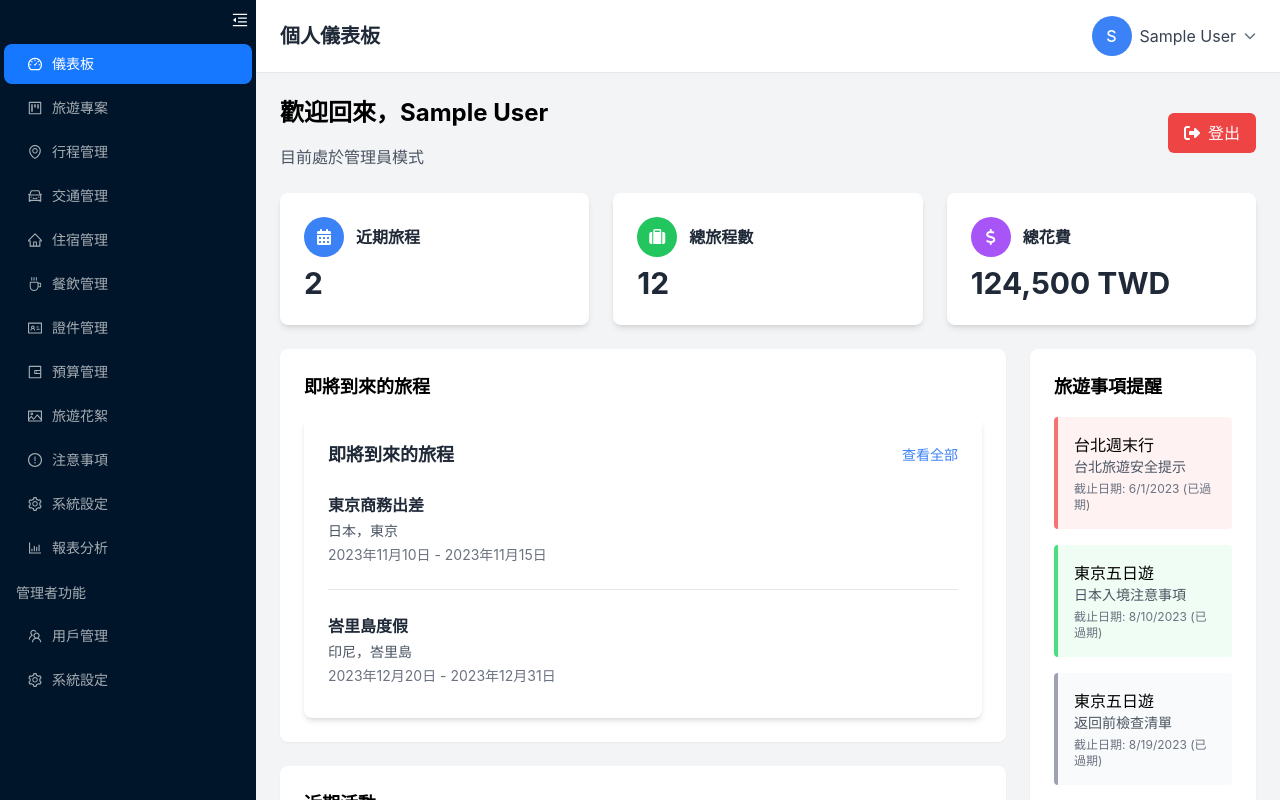
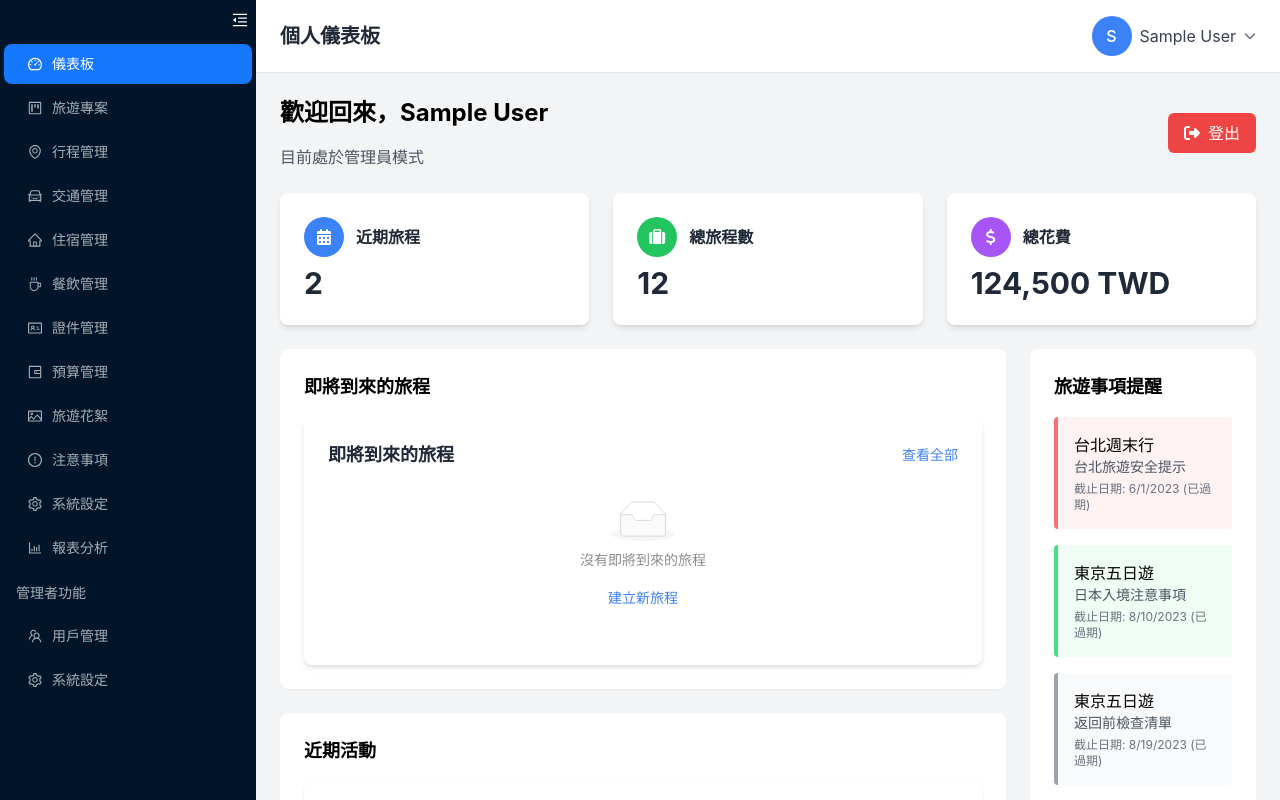
Before and after one commit to marmotkit/travel_project, a React (Create React App) app: page /dashboard in a window 1280 px wide. Built offline with nearby package versions, Linux system fonts and the light colour scheme; sample sign-in values are in the browser's storage.

Commit message:
更新儀表板中的即將到來的旅程組件，使用真實旅遊專案數據

```diff
--- a/src/components/dashboard/UpcomingTrips.tsx
+++ b/src/components/dashboard/UpcomingTrips.tsx
@@ -1,5 +1,6 @@
-import React from 'react';
+import React, { useState, useEffect } from 'react';
 import { Link } from 'react-router-dom';
+import { Empty, Spin } from 'antd';
 
 interface Trip {
   id: string;
@@ -7,26 +8,47 @@ interface Trip {
   destination: string;
   startDate: string;
   endDate: string;
+  status?: string;
 }
 
 const UpcomingTrips: React.FC = () => {
-  // 模擬從 localStorage 獲取的數據
-  const upcomingTrips: Trip[] = [
-    {
-      id: '1',
-      title: '東京商務出差',
-      destination: '日本，東京',
-      startDate: '2023-11-10',
-      endDate: '2023-11-15',
-    },
-    {
-      id: '2',
-      title: '峇里島度假',
-      destination: '印尼，峇里島',
-      startDate: '2023-12-20',
-      endDate: '2023-12-31',
-    },
-  ];
+  const [upcomingTrips, setUpcomingTrips] = useState<Trip[]>([]);
+  const [loading, setLoading] = useState(true);
+
+  useEffect(() => {
+    // 從 localStorage 獲取旅行數據
+    const loadTrips = () => {
+      try {
+        const tripsData = localStorage.getItem('trips');
+        if (tripsData) {
+          const allTrips: Trip[] = JSON.parse(tripsData);
+
+          // 過濾未來的旅程（今天日期之後開始的旅程）
+          const today = new Date();
+          today.setHours(0, 0, 0, 0);
+
+          const future = allTrips.filter(trip => {
+            const startDate = new Date(trip.startDate);
+            return startDate >= today;
+          });
+
+          // 按開始日期排序
+          const sorted = future.sort((a, b) => {
+            return new Date(a.startDate).getTime() - new Date(b.startDate).getTime();
+          });
+
+          // 只顯示最近的 5 個旅程
+          setUpcomingTrips(sorted.slice(0, 5));
+        }
+      } catch (error) {
+        console.error('載入旅程資料時發生錯誤:', error);
+      } finally {
+        setLoading(false);
+      }
+    };
+
+    loadTrips();
+  }, []);
 
   const formatDate = (dateString: string): string => {
     const date = new Date(dateString);
@@ -36,6 +58,14 @@ const UpcomingTrips: React.FC = () => {
       day: 'numeric',
     });
   };
+
+  if (loading) {
+    return (
+      <div className="flex justify-center items-center p-6">
+        <Spin tip="載入旅程資料..." />
+      </div>
+    );
+  }
 
   return (
     <div className="bg-white p-6 rounded-lg shadow-md">
@@ -61,15 +91,17 @@ const UpcomingTrips: React.FC = () => {
           ))}
         </div>
       ) : (
-        <div className="text-center p-4">
-          <p className="text-gray-500 mb-2">沒有即將到來的旅程</p>
+        <Empty
+          description="沒有即將到來的旅程"
+          image={Empty.PRESENTED_IMAGE_SIMPLE}
+        >
           <Link
             to="/trips/new"
             className="inline-block text-blue-500 hover:text-blue-700 text-sm"
           >
             建立新旅程
           </Link>
-        </div>
+        </Empty>
       )}
     </div>
   );
```
